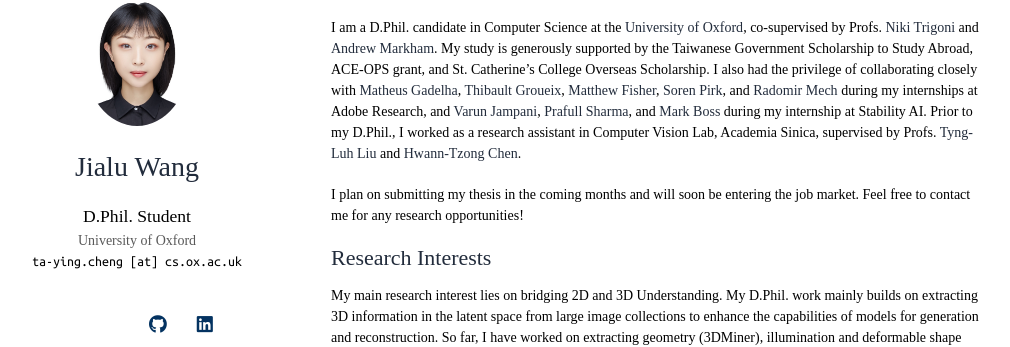
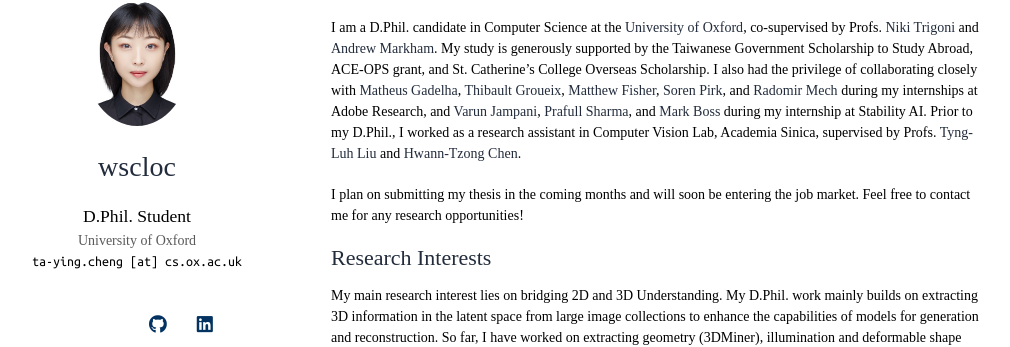
Before and after one commit to jialuwang123321/wscloc, a Jekyll site: the page built from index.md, in a window 1280 px wide. Shown: the part 80-427 px from the top of the page, without its empty margins (139-1149 px from the left). Built offline with Jekyll 4.4.1, drawn with Linux system fonts in a browser that asks for light colours; nearby versions of some CDN libraries; a style sheet for code colours, icons or effects is not loaded; our own code applies the rules of GitHub Pages for plain Markdown files.

Commit message:
change title

```diff
--- a/_config.yml
+++ b/_config.yml
@@ -1,7 +1,7 @@
 domain: jialuwang123321.github.io       # if you want to force HTTPS, specify the domain without the http at the start, e.g. example.com
 url: https://jialuwang123321.github.io
 # Basic Information
-title: Jialu Wang
+title: wscloc
 position: D.Phil. Student
 affiliation: University of Oxford
 email: ta-ying.cheng [at] cs.ox.ac.uk
```
